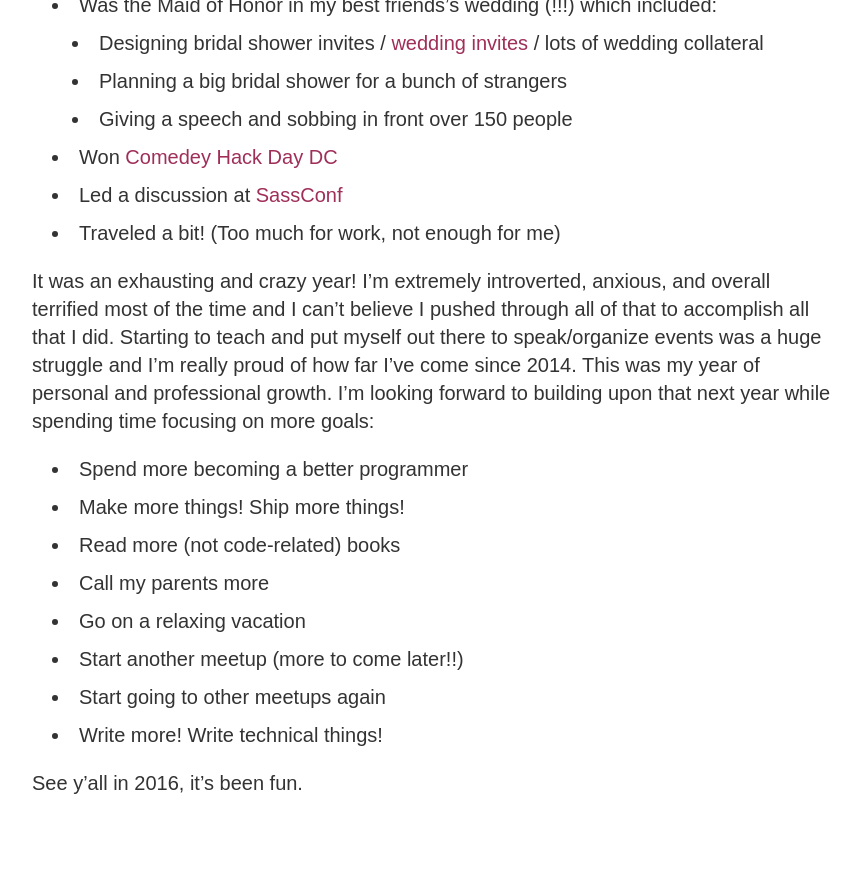
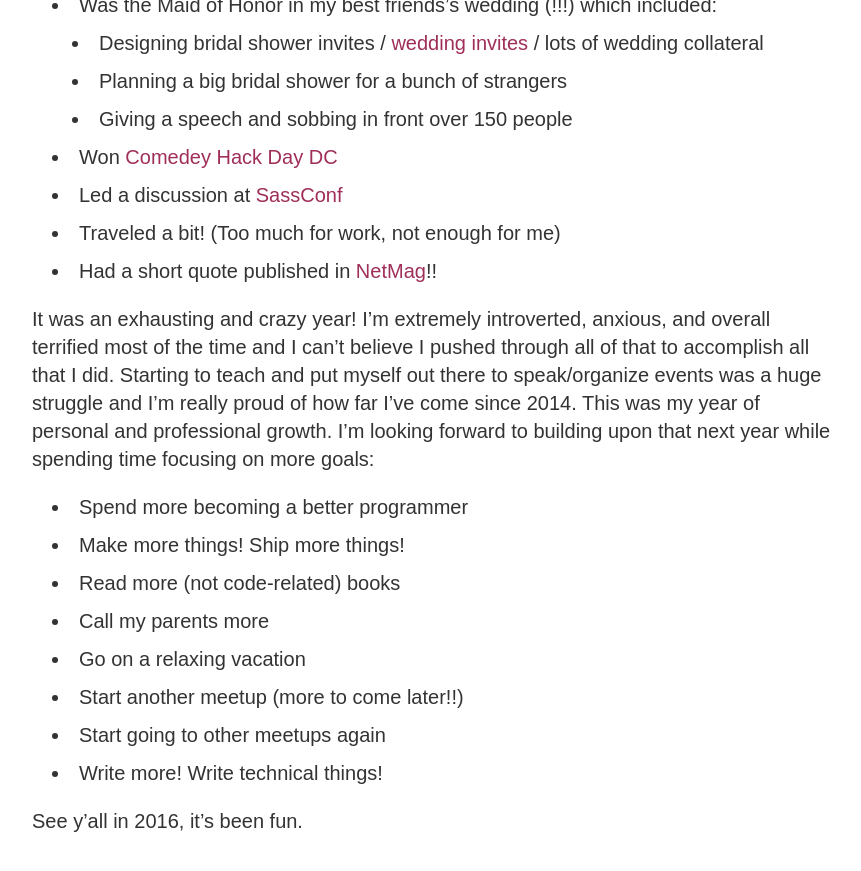
Before and after one commit to allypalanzi/allypalanzi.github.io, a Jekyll site: the page built from _posts/writing/2015-12-28-year-in-review-2015.markdown, in a window 1280 px wide and 900 px high, scrolled down 1042 px. Shown: the top 871 px of the window, without its empty margins (208-1069 px from the left). Built offline with Jekyll 4.4.1, drawn with Linux system fonts in a browser that asks for light colours; some web fonts are replaced; Markdown is read by kramdown in place of the engine named in the settings; comment, search, counter and statistics services are not loaded.

Commit message:
add net mag to yir

```diff
--- a/_posts/writing/2015-12-28-year-in-review-2015.markdown
+++ b/_posts/writing/2015-12-28-year-in-review-2015.markdown
@@ -26,6 +26,8 @@ After graduating from college in mid-2014, I was burnt out from four years of cr
 - Won [Comedey Hack Day DC](http://www.comedyhackday.org/dc-2015/)
 - Led a discussion at [SassConf](http://sassconf.com/)
 - Traveled a bit! (Too much for work, not enough for me)
+- Had a short quote published in [NetMag](/assets/images/netmag.jpg)!!
+
 
 It was an exhausting and crazy year! I’m extremely introverted, anxious, and overall terrified most of the time and I can’t believe I pushed through all of that to accomplish all that I did. Starting to teach and put myself out there to speak/organize events was a huge struggle and I’m really proud of how far I've come since 2014. This was my year of personal and professional growth. I’m looking forward to building upon that next year while spending time focusing on more goals:
 
```
Also changed, not shown: assets/images/netmag.jpg (added).
